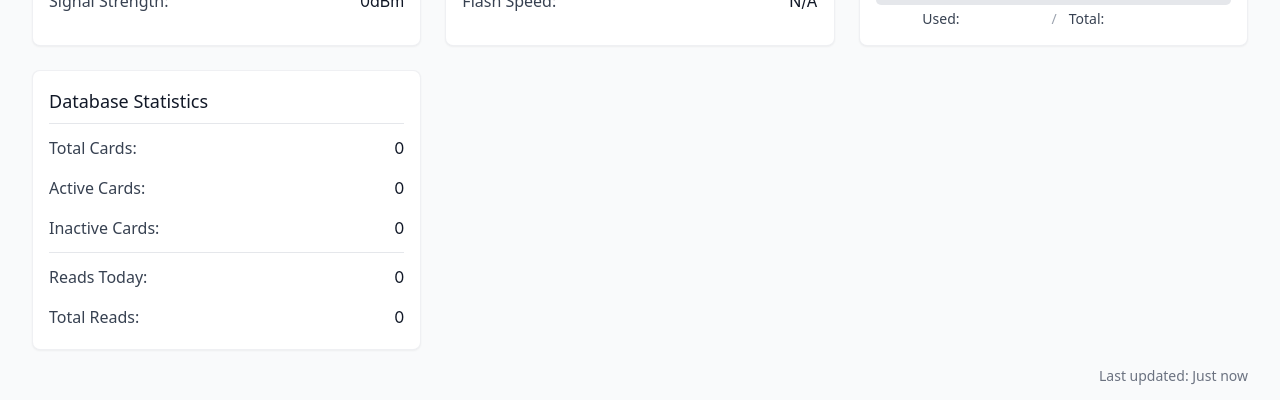
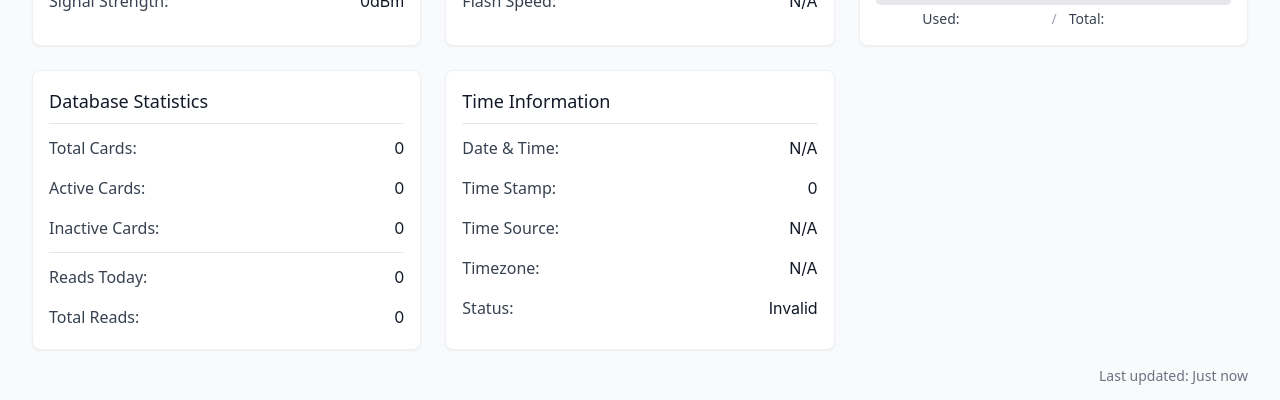
Before and after one commit to lukaku12/access-point, a Vue app: page /dashboard in a window 1280 px wide. Shown: the part 397-797 px from the top of the page. Built offline with nearby package versions, Linux system fonts and the light colour scheme; no server answers; sample sign-in values are in the browser's storage.

Commit message:
Add time information to Dashboard API response and view; display datetime, timestamp, time source, timezone, and validity status

```diff
--- a/src/views/DashboardView.vue
+++ b/src/views/DashboardView.vue
@@ -48,6 +48,13 @@ const stats = ref<DashboardApiResponse>({
       today: 0,
       total: 0
     }
+  },
+  time: {
+    datetime: 'N/A',
+    is_valid: false,
+    time_source: 'N/A',
+    timezone: 'N/A',
+    timestamp: 0
   }
 });
 
@@ -229,6 +236,33 @@ onUnmounted(() => {
             </div>
           </div>
         </DashboardCard>
+
+        <!-- Time Information -->
+        <DashboardCard title="Time Information" :isLoading="initialLoading">
+          <hr class="border-gray-200 dark:border-gray-700 my-2" />
+          <div class="space-y-2">
+            <div class="stat-row">
+              <span class="stat-label dark:text-gray-300">Date & Time:</span>
+              <span class="stat-value dark:text-gray-100">{{ stats.time.datetime }}</span>
+            </div>
+            <div class="stat-row">
+              <span class="stat-label dark:text-gray-300">Time Stamp:</span>
+              <span class="stat-value dark:text-gray-100">{{ stats.time.timestamp }}</span>
+            </div>
+            <div class="stat-row">
+              <span class="stat-label dark:text-gray-300">Time Source:</span>
+              <span class="stat-value dark:text-gray-100">{{ stats.time.time_source }}</span>
+            </div>
+            <div class="stat-row">
+              <span class="stat-label dark:text-gray-300">Timezone:</span>
+              <span class="stat-value dark:text-gray-100">{{ stats.time.timezone }}</span>
+            </div>
+            <div class="stat-row">
+              <span class="stat-label dark:text-gray-300">Status:</span>
+              <span class="stat-value dark:text-gray-100">{{ stats.time.is_valid ? 'Valid' : 'Invalid' }}</span>
+            </div>
+          </div>
+        </DashboardCard>
       </div>
     </transition>
 
```
Also changed, not shown: src/types/dashboard.ts (+9 -0 lines).
